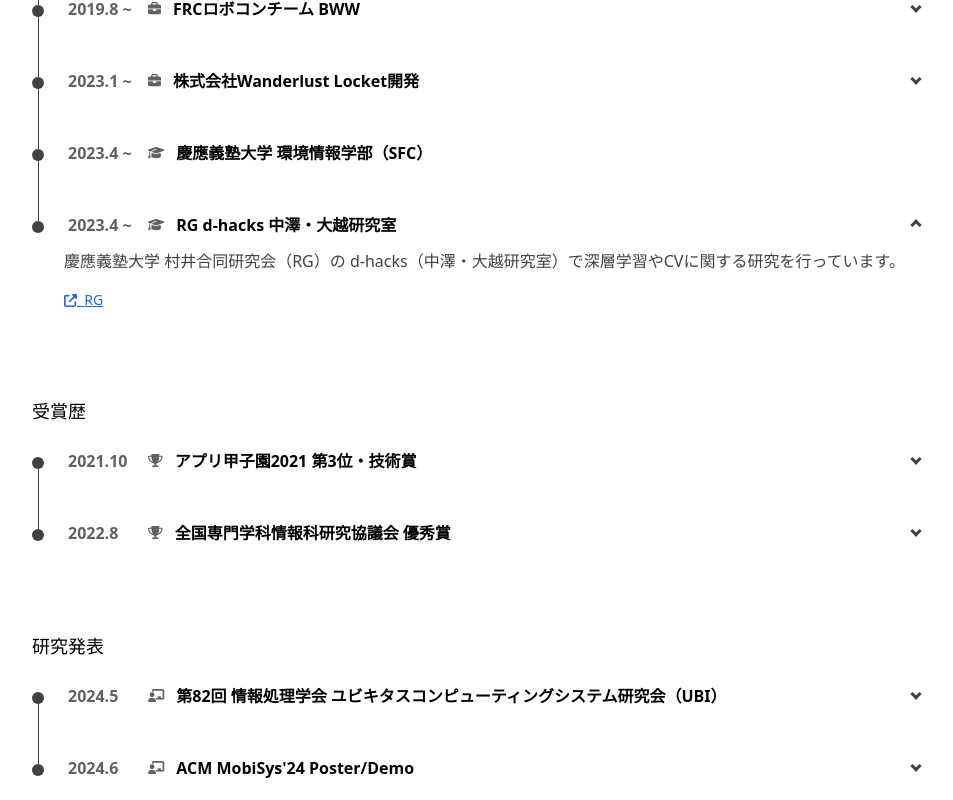
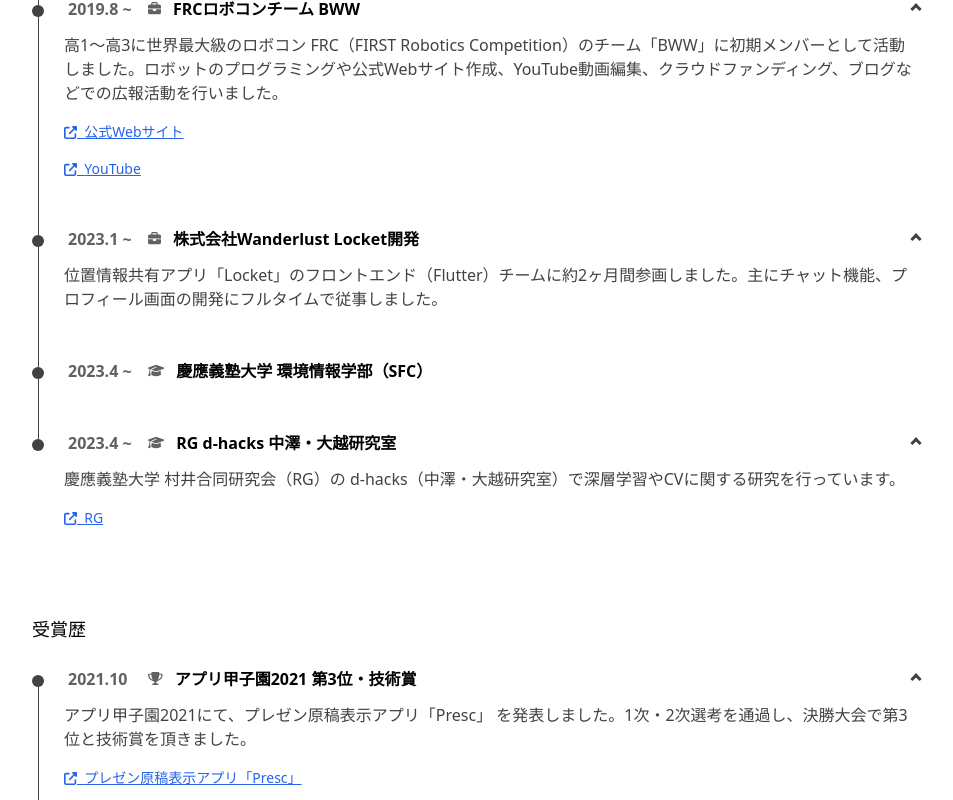
Before and after one commit to sakusaku3939/my-page, a Next.js app: page /profile in a window 1280 px wide. Shown: the part 280-1080 px from the top of the page, without its empty margins (164-1117 px from the left). Built offline with nearby package versions, Linux system fonts and the light colour scheme.

Commit message:
Update timeline

```diff
--- a/src/components/organism/Timeline/Timeline.tsx
+++ b/src/components/organism/Timeline/Timeline.tsx
@@ -48,12 +48,13 @@ const TimeLineItem = ({ date, icon, title, open = false, children }: TimeLineIte
 
 type TimeLineLinkProps = {
   description: string
-  href: string
+  href: string,
+  target?: string,
 };
 
-const TimeLineLink = ({ description, href }: TimeLineLinkProps) => {
+const TimeLineLink = ({ description, href, target = "_blank" }: TimeLineLinkProps) => {
   return <>
-    <Link className={timeline.link} href={href} target="_blank">
+    <Link className={timeline.link} href={href} target={target}>
       <FontAwesomeIcon className={timeline.icon} icon={faUpRightFromSquare} />
       {"  " + description}
     </Link>
--- a/src/pages/profile/index.tsx
+++ b/src/pages/profile/index.tsx
@@ -4,7 +4,6 @@ import HamburgerMenu from "@/components/molecule/HamburgerMenu/HamburgerMenu";
 import { Timeline, TimeLineItem, TimeLineLink } from "@/components/organism/Timeline/Timeline";
 import { faBriefcase, faChalkboardTeacher, faGraduationCap, faTrophy } from "@fortawesome/free-solid-svg-icons";
 import { Qualification, QualificationItem } from "@/components/organism/Qualification/Qualification";
-import NoColorLink from "@/components/atom/NoColorLink/NoColorLink";
 
 const Index = () => {
   return (
@@ -21,9 +20,9 @@ const Index = () => {
         <h1 className={index.h1}>経歴</h1>
         <Timeline>
           <TimeLineItem date="2019.4 ~" icon={faGraduationCap} title="東京都立新宿山吹高校（定時制） 情報科" />
-          <TimeLineItem date="2019.8 ~" icon={faBriefcase} title="FRCロボコンチーム BWW">
+          <TimeLineItem date="2019.8 ~" icon={faBriefcase} title="FRCロボコンチーム BWW" open={true}>
             高1〜高3に世界最大級のロボコン FRC（FIRST Robotics
-            Competition）のチーム「BWW」に初期メンバーとして活動しました。ロボットのプログラミングや公式Webサイト作成、YouTube動画編集、Twitter、ブログなどでの広報活動を行いました。
+            Competition）のチーム「BWW」に初期メンバーとして活動しました。ロボットのプログラミングや公式Webサイト作成、YouTube動画編集、クラウドファンディング、ブログなどでの広報活動を行いました。
             <TimeLineLink
               description="公式Webサイト"
               href="https://bww8231.fuji3.info/"
@@ -33,8 +32,8 @@ const Index = () => {
               href="https://www.youtube.com/@BWW8231"
             />
           </TimeLineItem>
-          <TimeLineItem date="2023.1 ~" icon={faBriefcase} title="株式会社Wanderlust Locket開発">
-            位置情報共有アプリ「Locket」のフロントエンド（Flutter）チームに約2ヶ月間所属しました。主にチャット機能、プロフィール画面等の開発にフルタイムで携わりました。
+          <TimeLineItem date="2023.1 ~" icon={faBriefcase} title="株式会社Wanderlust Locket開発" open={true}>
+            位置情報共有アプリ「Locket」のフロントエンド（Flutter）チームに約2ヶ月間参画しました。主にチャット機能、プロフィール画面の開発にフルタイムで従事しました。
           </TimeLineItem>
           <TimeLineItem date="2023.4 ~" icon={faGraduationCap} title="慶應義塾大学 環境情報学部（SFC）" />
           <TimeLineItem date="2023.4 ~" icon={faGraduationCap} title="RG d-hacks 中澤・大越研究室" open={true}>
@@ -48,17 +47,20 @@ const Index = () => {
 
         <h1 className={index.h1}>受賞歴</h1>
         <Timeline>
-          <TimeLineItem date="2021.10" icon={faTrophy} title="アプリ甲子園2021 第3位・技術賞">
-            アプリ甲子園2021にて、<NoColorLink href="/posts/presc"
-                                         title="プレゼン原稿表示アプリ「Presc」" /> を発表しました。1次・2次選考を通過し、決勝大会で第3位と技術賞を頂きました。
+          <TimeLineItem date="2021.10" icon={faTrophy} title="アプリ甲子園2021 第3位・技術賞" open={true}>
+            アプリ甲子園2021にて、プレゼン原稿表示アプリ「Presc」 を発表しました。1次・2次選考を通過し、決勝大会で第3位と技術賞を頂きました。
+            <TimeLineLink
+              description="プレゼン原稿表示アプリ「Presc」"
+              href="/posts/presc"
+              target=""
+            />
             <TimeLineLink
               description="「プレゼンで時間オーバー」解決するアプリを高校生が開発｜ 高校生新聞オンライン"
               href="https://www.koukouseishinbun.jp/articles/-/8347"
             />
           </TimeLineItem>
           <TimeLineItem date="2022.8" icon={faTrophy} title="全国専門学科情報科研究協議会 優秀賞">
-            高校の情報科設置校が集まって年に1度開催する研究協議会にて、<NoColorLink href="/posts/presc"
-                                                                         title="Presc" /> を発表しました。生徒表彰にて優秀賞を頂きました。
+            高校の情報科設置校が集まって年に1度開催する研究協議会にて、Prescを発表しました。生徒表彰にて優秀賞を頂きました。
             <br />
           </TimeLineItem>
         </Timeline>
@@ -67,27 +69,21 @@ const Index = () => {
         <Timeline>
           <TimeLineItem date="2024.5" icon={faChalkboardTeacher}
                         title="第82回 情報処理学会 ユビキタスコンピューティングシステム研究会（UBI）">
-            学部2年時に、研究テーマ「一般物体検出とLSTMを用いた画像に基づく屋内位置推定」について、IPSJ UBI研究会にて発表しました。（Full-paper,
+            研究テーマ 「一般物体検出とLSTMを用いた画像に基づく屋内位置推定」 について、情報処理学会の UBI82
+            にて発表しました。（Full-paper,
             国内, 査読無し）
             <TimeLineLink
               description="id.nii.ac.jp/1001/00233750/"
               href="https://ipsj.ixsq.nii.ac.jp/ej/?action=pages_view_main&active_action=repository_view_main_item_detail&item_id=233864&item_no=1&page_id=13&block_id=8"
             />
-            <TimeLineLink
-              description="【発表】 学部2年 青木君が研究内容を情報処理学会第82回UBI研究会で発表しました – “一般物体検出とLSTMを用いた画像に基づく屋内位置推定” | Nakazawa and Okoshi Lab."
-              href="https://www.jn.sfc.keio.ac.jp/%e3%80%90%e7%99%ba%e8%a1%a8%e3%80%91%e5%ad%a6%e9%83%a82%e5%b9%b4-%e9%9d%92%e6%9c%a8%e5%90%9b%e3%81%8c%e7%a0%94%e7%a9%b6%e5%86%85%e5%ae%b9%e3%82%92%e6%83%85%e5%a0%b1%e5%87%a6%e7%90%86%e5%ad%a6%e4%bc%9a/?utm_campaign=shareaholic&utm_medium=copy_link&utm_source=bookmark"
-            />
           </TimeLineItem>
           <TimeLineItem date="2024.6" icon={faChalkboardTeacher}
-                        title="ACM MobiSys'24 Poster/Demo">
-            国際会議 MobiSys 2024 の Poster/Demo セッションにて 「Demo: Image-based Indoor Localization using Object Detection and LSTM」 を発表しました。（Demo, 国際, 査読あり）
+                        title="ACM MobiSys'24 Poster/Demo" open={true}>
+            大学1年時の研究について、国際会議 MobiSys 2024 の Poster/Demo セッションにて 「Demo: Image-based Indoor
+            Localization using Object Detection and LSTM」 を発表しました。（Demo, 国際, 査読あり）
             <TimeLineLink
               description="doi.org/10.1145/3643832.3661836"
               href="https://doi.org/10.1145/3643832.3661836"
-            />
-            <TimeLineLink
-              description="ACM MobiSys 2024"
-              href="https://www.sigmobile.org/mobisys/2024/"
             />
           </TimeLineItem>
         </Timeline>
```
